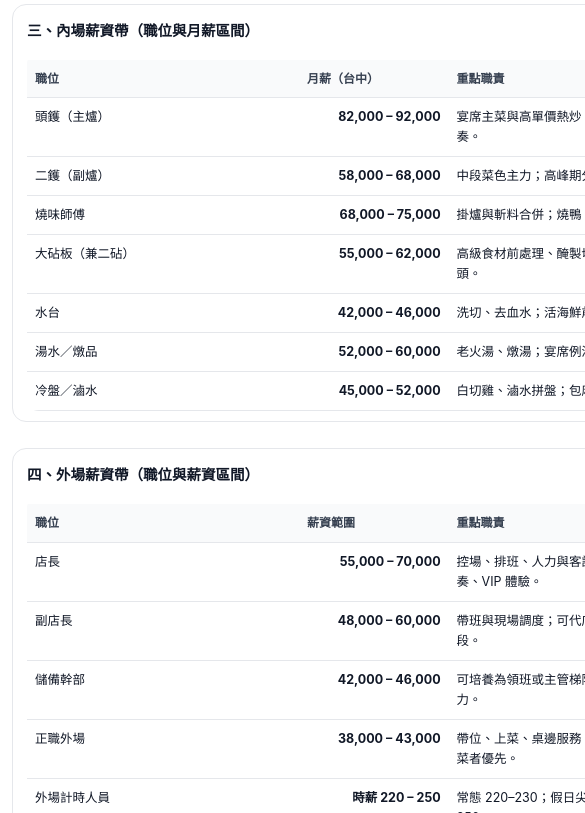
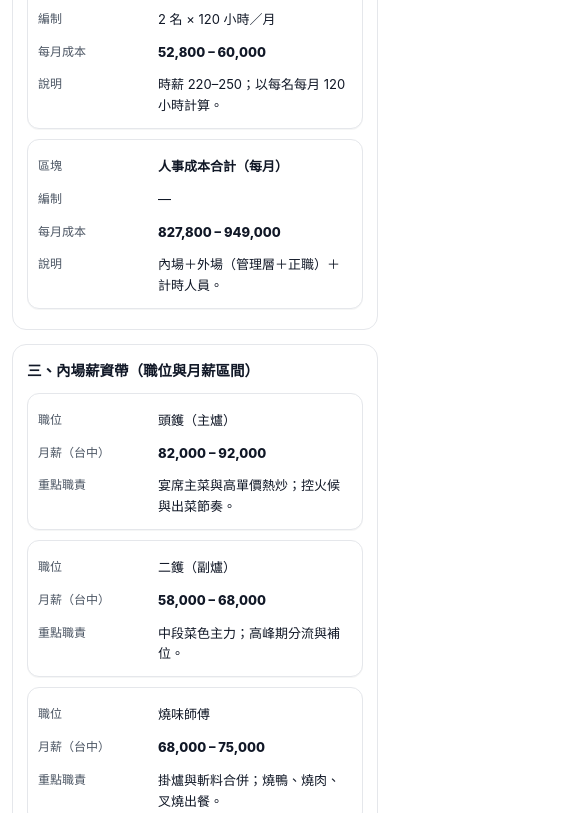
Before and after one commit to Tipsyclaire/heyday.shunde, a plain HTML site: page index.html in a window 390 px wide. Shown: the part 1187-2000 px from the top of the page, 585 px wide, since content can reach past the window. Drawn offline with Linux system fonts and the light colour scheme.

Commit message:
index.html

```diff
--- a/index.html
+++ b/index.html
@@ -7,93 +7,125 @@
   <style>
     :root{
       --ink:#111827; --muted:#4b5563; --line:#e5e7eb; --bg:#ffffff; --soft:#f9fafb;
+      --card:#ffffff; --shadow:0 1px 0 rgba(17,24,39,.04);
     }
     *{box-sizing:border-box}
     body{
       margin:0;
       font-family:-apple-system,BlinkMacSystemFont,"Segoe UI",Roboto,"Noto Sans TC","PingFang TC","Heiti TC",Arial,sans-serif;
-      color:var(--ink);
-      background:var(--bg);
-      line-height:1.6;
+      color:var(--ink); background:var(--bg); line-height:1.65;
     }
 
-    /* layout */
     .wrap{max-width:1020px;margin:28px auto;padding:0 18px 28px}
-    @media (max-width: 760px){
-      .wrap{margin:14px auto;padding:0 12px 18px}
-    }
+    @media (max-width: 760px){ .wrap{margin:14px auto;padding:0 12px 18px} }
 
     header{
-      border:1px solid var(--line);
-      border-radius:14px;
+      border:1px solid var(--line); border-radius:14px;
       padding:16px 16px 14px;
       background:linear-gradient(180deg, var(--soft), #fff);
     }
     h1{margin:0 0 6px;font-size:20px;letter-spacing:.2px}
-    @media (max-width: 760px){
-      h1{font-size:18px}
-    }
+    @media (max-width: 760px){ h1{font-size:18px} }
 
     .meta{display:flex;gap:10px;flex-wrap:wrap;color:var(--muted);font-size:12.5px}
     .meta span{padding:4px 10px;border:1px solid var(--line);border-radius:999px;background:#fff}
 
     .section{
-      margin-top:14px;
-      border:1px solid var(--line);
-      border-radius:14px;
-      padding:14px 14px 10px;
-      background:#fff;
+      margin-top:14px;border:1px solid var(--line);border-radius:14px;
+      padding:14px 14px 10px;background:#fff;
     }
     .section h2{margin:0 0 10px;font-size:14.5px}
 
+    /* KPI cards */
     .kpis{display:grid;grid-template-columns:1fr;gap:10px}
     @media (min-width: 760px){ .kpis{grid-template-columns:1fr 1fr 1fr;} }
-    .kpi{border:1px solid var(--line);border-radius:12px;padding:10px 12px;background:#fff}
+    .kpi{
+      border:1px solid var(--line);border-radius:12px;padding:10px 12px;background:#fff;
+      box-shadow:var(--shadow);
+    }
     .kpi .label{color:var(--muted);font-size:12px;margin-bottom:4px}
     .kpi .value{font-size:16px;font-weight:800}
     .kpi .sub{color:var(--muted);font-size:12px;margin-top:4px}
 
-    /* tables: mobile-safe */
-    .table-wrap{
-      width:100%;
-      overflow-x:auto;
-      -webkit-overflow-scrolling:touch;
-      border-radius:12px;
-    }
-    table{
-      width:100%;
-      border-collapse:collapse;
-      margin-top:8px;
-      background:#fff;
-      min-width: 720px; /* prevents ugly squeeze on phone; enables horizontal scroll */
-    }
-    @media (max-width: 760px){
-      table{ min-width: 680px; }
-    }
-    th,td{
-      border-bottom:1px solid var(--line);
-      padding:9px 8px;
-      vertical-align:top;
-      font-size:12.5px;
-      white-space:normal;
-      word-break:break-word;
-      overflow-wrap:anywhere;
-    }
-    th{
-      font-size:12px;
-      color:#374151;
-      background:var(--soft);
-      text-align:left;
-    }
+    /* Desktop tables (keep) */
+    table{width:100%;border-collapse:collapse;margin-top:8px;background:#fff}
+    th,td{border-bottom:1px solid var(--line);padding:9px 8px;vertical-align:top}
+    th{font-size:12px;color:#374151;background:var(--soft);text-align:left}
+    td{font-size:12.5px}
     .right{text-align:right;white-space:nowrap}
 
     .twoCol{display:grid;grid-template-columns:1fr;gap:12px}
     @media (min-width: 900px){ .twoCol{grid-template-columns:1fr 1fr;} }
 
+    /* ------------------------------
+       Mobile: convert tables -> cards
+       ------------------------------ */
+    @media (max-width: 760px){
+      /* hide table header */
+      table thead{display:none}
+      /* make rows stack */
+      table, tbody, tr, td{display:block; width:100%}
+      table{margin-top:10px}
+      tr{
+        border:1px solid var(--line);
+        border-radius:12px;
+        background:var(--card);
+        padding:10px 10px 6px;
+        margin:10px 0;
+        box-shadow:var(--shadow);
+      }
+      td{
+        border-bottom:none;
+        padding:6px 0;
+        font-size:13px;
+        line-height:1.6;
+      }
+      /* label/value layout per cell */
+      td{
+        display:grid;
+        grid-template-columns:110px 1fr;
+        gap:10px;
+        align-items:start;
+      }
+      /* default labels by column position */
+      tr td:nth-child(1)::before{content:"項目"; color:var(--muted); font-size:12px}
+      tr td:nth-child(2)::before{content:"數值"; color:var(--muted); font-size:12px}
+      tr td:nth-child(3)::before{content:"說明"; color:var(--muted); font-size:12px}
+      tr td:nth-child(4)::before{content:"補充"; color:var(--muted); font-size:12px}
+
+      /* fine-tune per table using a class on the section */
+      .t-6m tr td:nth-child(1)::before{content:"合計項目"}
+      .t-6m tr td:nth-child(2)::before{content:"金額（6個月）"}
+      .t-6m tr td:nth-child(3)::before{content:"計算方式"}
+
+      .t-month tr td:nth-child(1)::before{content:"區塊"}
+      .t-month tr td:nth-child(2)::before{content:"編制"}
+      .t-month tr td:nth-child(3)::before{content:"每月成本"}
+      .t-month tr td:nth-child(4)::before{content:"說明"}
+
+      .t-kitchen tr td:nth-child(1)::before{content:"職位"}
+      .t-kitchen tr td:nth-child(2)::before{content:"月薪（台中）"}
+      .t-kitchen tr td:nth-child(3)::before{content:"重點職責"}
+
+      .t-front tr td:nth-child(1)::before{content:"職位"}
+      .t-front tr td:nth-child(2)::before{content:"薪資範圍"}
+      .t-front tr td:nth-child(3)::before{content:"重點職責"}
+
+      .t-mkt tr td:nth-child(1)::before{content:"項目"}
+      .t-mkt tr td:nth-child(2)::before{content:"金額"}
+      .t-mkt tr td:nth-child(3)::before{content:"範圍摘要"}
+
+      /* right-align numeric cell content while keeping label left */
+      td.right{white-space:normal; text-align:left}
+      td.right > *{justify-self:start}
+
+      /* make bold numbers stand out */
+      b{font-weight:800}
+    }
+
     @media print{
       .wrap{margin:0;max-width:none}
       header,.section{break-inside:avoid}
-      table{min-width:auto}
     }
   </style>
 </head>
@@ -128,7 +160,7 @@
         </div>
       </div>
 
-      <div class="table-wrap">
+      <div class="t-6m">
         <table>
           <thead>
             <tr>
@@ -151,7 +183,7 @@
     <section class="section">
       <h2>二、人力編制與成本彙總（每月）</h2>
 
-      <div class="table-wrap">
+      <div class="t-month">
         <table>
           <thead>
             <tr>
@@ -195,7 +227,7 @@
       <section class="section">
         <h2>三、內場薪資帶（職位與月薪區間）</h2>
 
-        <div class="table-wrap">
+        <div class="t-kitchen">
           <table>
             <thead>
               <tr>
@@ -220,7 +252,7 @@
       <section class="section">
         <h2>四、外場薪資帶（職位與薪資區間）</h2>
 
-        <div class="table-wrap">
+        <div class="t-front">
           <table>
             <thead>
               <tr>
@@ -244,7 +276,7 @@
     <section class="section">
       <h2>五、行銷預算（6 個月）</h2>
 
-      <div class="table-wrap">
+      <div class="t-mkt">
         <table>
           <thead>
             <tr>
```
